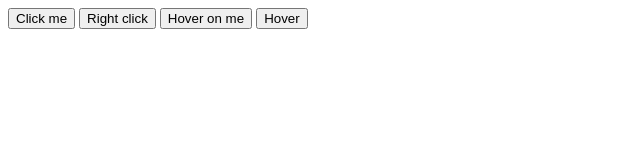
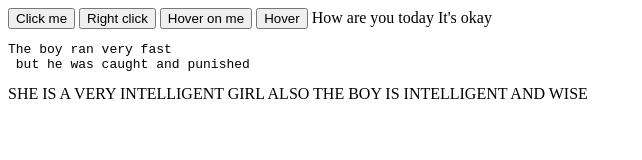
Before and after one commit to MunaU/Javascript-Tutorial, a plain HTML site: page test.html in a window 1280 px wide. Shown: the whole page, without its empty margins (0-642 px from the left). Drawn offline with Linux system fonts and the light colour scheme.

Commit message:
Added JavaScript

```diff
--- a/test.html
+++ b/test.html
@@ -10,6 +10,24 @@
     <button type="button" oncontextmenu="alert('You just right click this button')">Right click</button>
     <button type="button" onmouseover="alert('You just hovered over this button')">Hover on me</button>
     <button type="button" onmouseout="alert('You just hovered over this button')">Hover</button>
+<script>
+var str1 = 'How are you today';
+document.write(str1)
+</script>
+<script>
+var str2 = 'It\'s okay';
+document.write(str2)
+</script>
+<script>
+var str3 = 'The boy ran very fast \n but he was caught and punished';
+document.write("<pre>" + str3 + "</pre>");
+</script>
+<script>
+    var str4 = 'She is a very intelligent girl also the boy is intelligent and wise';
+    var vos = str4.toUpperCase ();
+    var result = str2 + '' + str4;
+    document.write(vos)
 
+</script>
 </body>
 </html>
```
Also changed, not shown: test2.html (added, +16 -0 lines).
